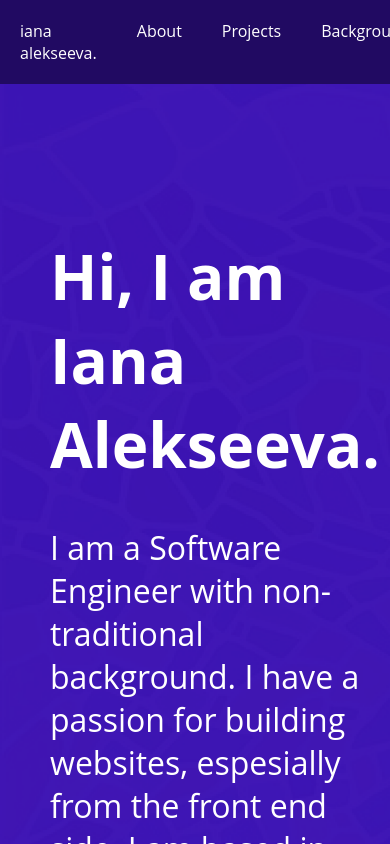
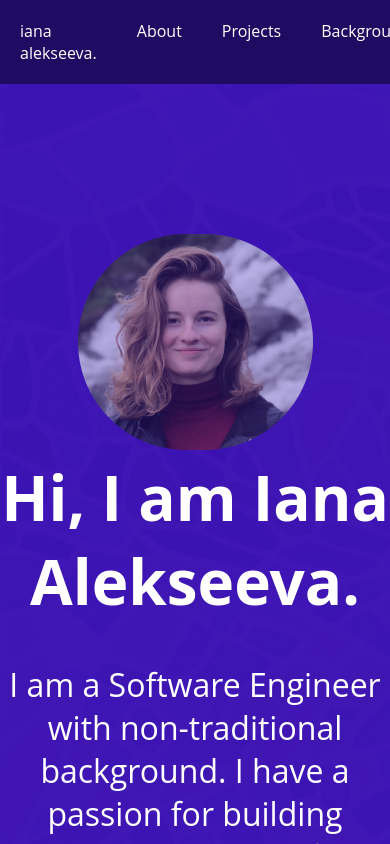
Before and after one commit to alekseevaiana/portfolio, a React (Create React App) app: page / in a window 390 px wide. Shown: the top 844 px of the page. Built offline with nearby package versions, Linux system fonts and the light colour scheme.

Commit message:
add media query to about page

```diff
--- a/src/components/About.js
+++ b/src/components/About.js
@@ -3,6 +3,7 @@ import logo from "../img/profile-pic.png";
 
 export default function About() {
   return (
+    <div className="about_wrapper">
       <div className="about">
         <div className="about_left">
           <h1 className="heading_1">Hi, I am Iana Alekseeva.</h1>
@@ -16,5 +17,6 @@ export default function About() {
           <img src={logo} />
         </div>
       </div>
+    </div>
   );
 }
--- a/src/components/about.css
+++ b/src/components/about.css
@@ -1,13 +1,33 @@
 .about {
   display: flex;
-  width: 90vw;
   height: 90vh;
+  max-width: 1030px;
+  margin-right: auto;
+  margin-left: auto;
   padding-top: 150px;
-  padding-left: 50px;
+}
+
+.about_wrapper {
   background-image: url(../img/nature_bcr.png);
   background-size: cover;
+  overflow: hidden;
 }
 
 .about_left {
-  margin-right: 65px;
+  margin-right: 50px;
 }
+
+@media only screen and (max-width: 1080px) {
+  .about {
+    display: flex;
+    flex-direction: column-reverse;
+    justify-content: flex-end;
+    align-items: center;
+    width: 100%;
+  }
+
+  .about_left {
+    text-align: center;
+    margin-right: 0;
+  }
+}
```
Lines whose indentation alone changed are shown as unchanged.
